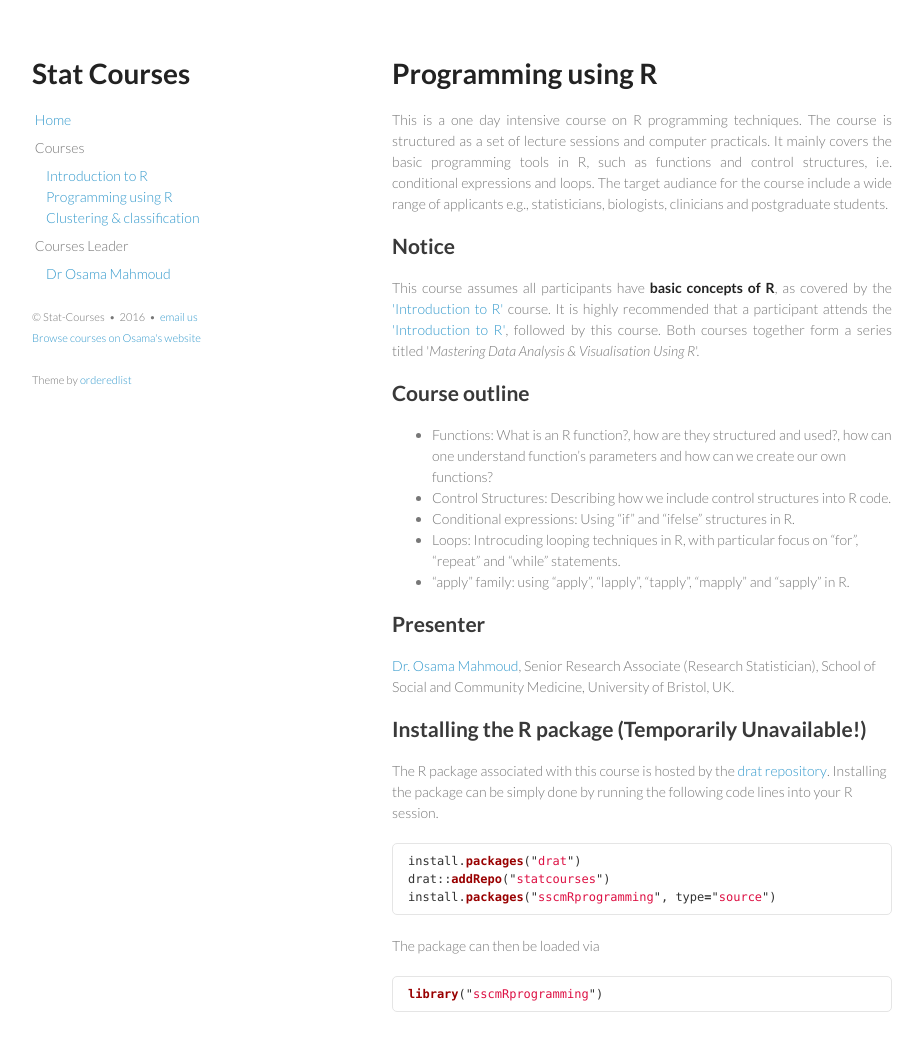
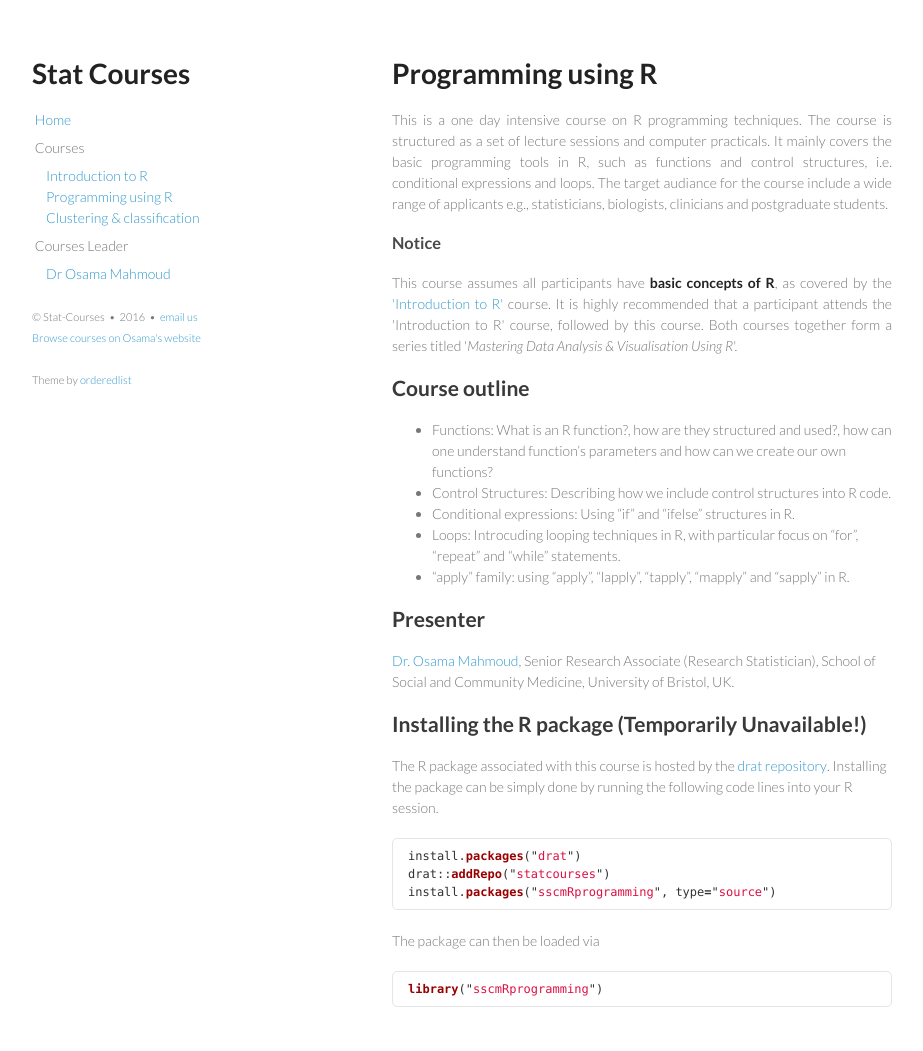
Before and after one commit to statcourses/statcourses.github.io, a Jekyll site: the page built from sscmRprogramming/index.md, in a window 1280 px wide and 1082 px high. Shown: the top 1051 px of the window, without its empty margins (178-1101 px from the left). Built offline with Jekyll 4.4.1, drawn with Linux system fonts in a browser that asks for light colours.

```diff
--- a/sscmRprogramming/index.md
+++ b/sscmRprogramming/index.md
@@ -7,9 +7,9 @@ title: Programming using R
 This is a one day intensive course on R programming techniques. The course is structured as a set of lecture sessions and computer practicals. It mainly covers the basic programming tools in R, such as functions and control structures, i.e. conditional expressions and loops. The target audiance for the course include a wide range of applicants e.g., statisticians, biologists, clinicians and postgraduate students.
 </p>
 
-## Notice
+### Notice
 <p align="justify">
-This course assumes all participants have <strong>basic concepts of R</strong>, as covered by the <a href="{{ site.baseurl}}/sscmIntro-to-R">'Introduction to R'</a> course. It is highly recommended that a participant attends the <a href="{{ site.baseurl}}/sscmIntro-to-R">'Introduction to R'</a>, followed by this course. Both courses together form a series titled '<em>Mastering Data Analysis & Visualisation Using R</em>'.
+This course assumes all participants have <strong>basic concepts of R</strong>, as covered by the <a href="{{ site.baseurl}}/sscmIntro-to-R">'Introduction to R'</a> course. It is highly recommended that a participant attends the 'Introduction to R' course, followed by this course. Both courses together form a series titled '<em>Mastering Data Analysis & Visualisation Using R</em>'.
 </p>
 
 ## Course outline
```
